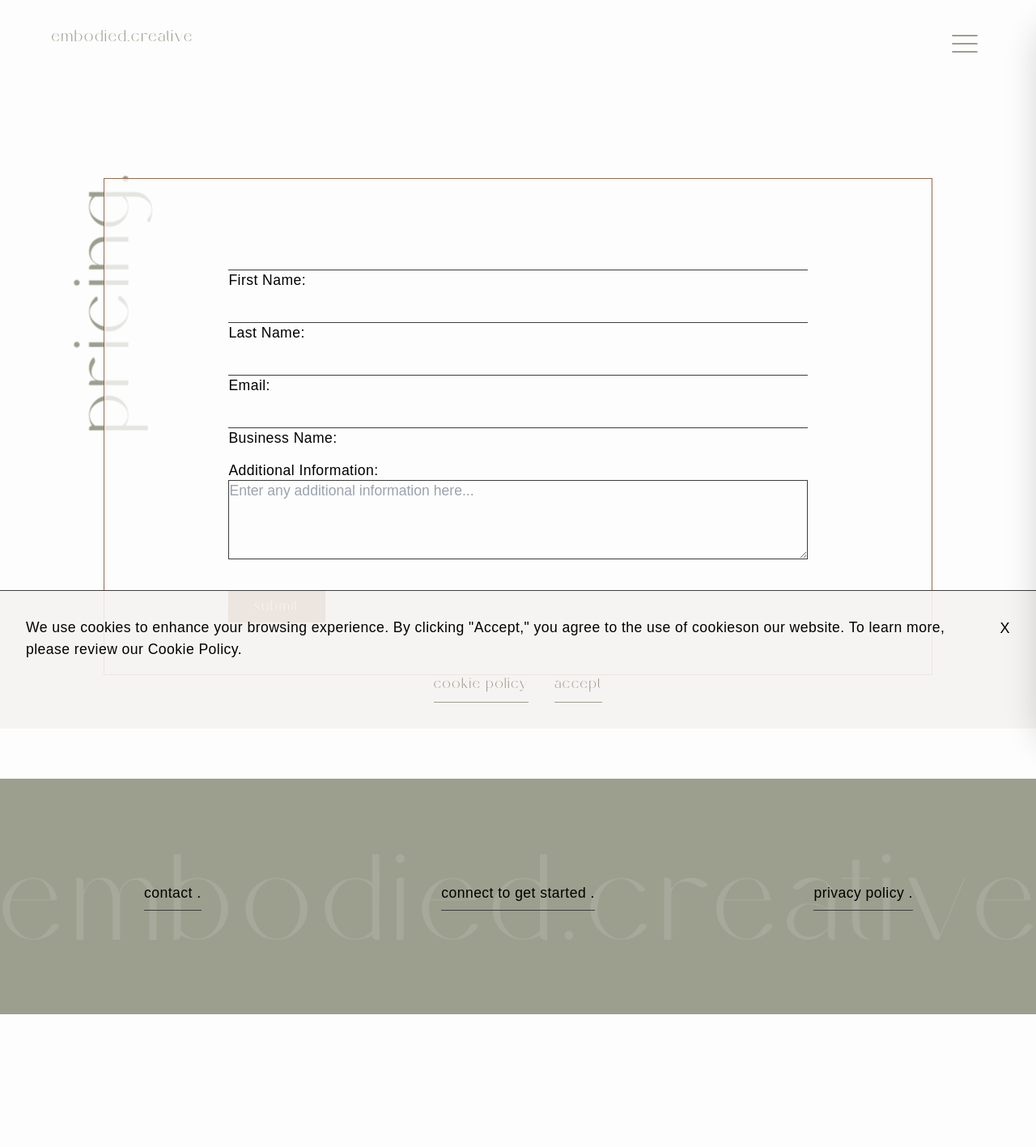
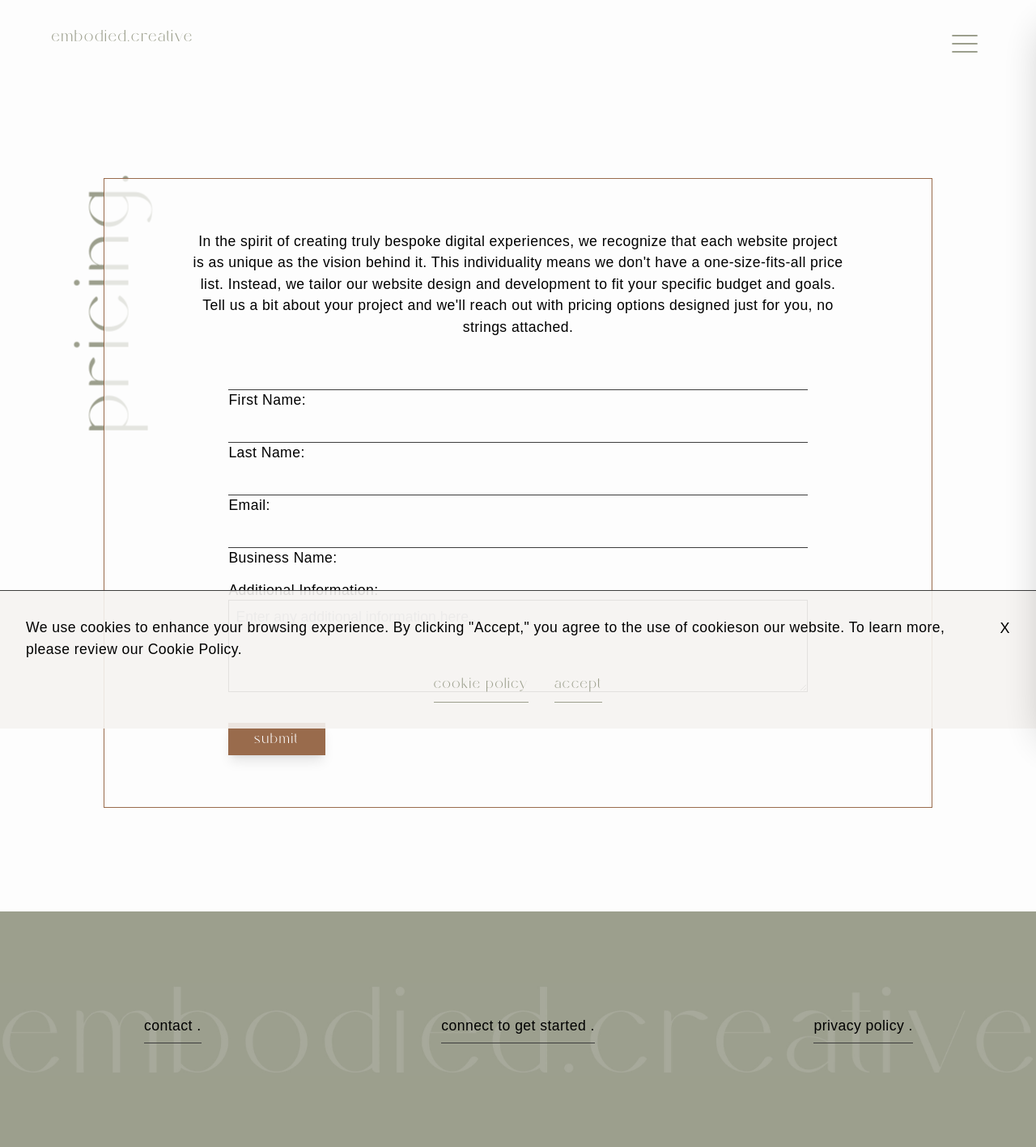
Before and after one commit to brittwoodard/embodied-creative, a Jekyll site: the page built from pricing.html, in a window 1280 px wide. Shown: the whole page at 81% size. Built offline with Jekyll 4.4.1, drawn with Linux system fonts in a browser that asks for light colours; nearby versions of some CDN libraries; some web fonts are replaced; before the commit the page ends 1253 px from its top, so only the background shows below that.

Commit message:
pricing text

```diff
--- a/assets/css/output-style.css
+++ b/assets/css/output-style.css
@@ -863,6 +863,9 @@ footer .child {
 .mt-\[75\%\] {
   margin-top: 75%;
 }
+.mb-5p {
+  margin-bottom: 5%;
+}
 .block {
   display: block;
 }
@@ -1075,6 +1078,12 @@ footer .child {
 .p-8 {
   padding: 2rem;
 }
+.p-\[20\%\] {
+  padding: 20%;
+}
+.p-2 {
+  padding: 0.5rem;
+}
 .px-10p {
   padding-left: 10%;
   padding-right: 10%;
@@ -1102,6 +1111,10 @@ footer .child {
 .py-8 {
   padding-top: 2rem;
   padding-bottom: 2rem;
+}
+.px-\[20\%\] {
+  padding-left: 20%;
+  padding-right: 20%;
 }
 .pb-10 {
   padding-bottom: 2.5rem;
--- a/pricing.html
+++ b/pricing.html
@@ -5,6 +5,9 @@ layout: default
 <section class="bg-light py-10p">
     <h1 class="text-[4rem] sm:text-7xl md:text-8xl -rotate-90 -left-[5rem] top-[20rem] md:-left-[6rem] lg:-left-[2rem] text-dark lowercase fixed">Pricing.</h1>
     <div class="border border-feature p-5p mx-10p z-10 bg-light/75 relative">
+        <div class="px-5p mb-4 text-center">
+            <p>In the spirit of creating truly bespoke digital experiences, we recognize that each website project is as unique as the vision behind it. This individuality means we don't have a one-size-fits-all price list. Instead, we tailor our website design and development to fit your specific budget and goals. Tell us a bit about your project and we'll reach out with pricing options designed just for you, no strings attached.</p>
+        </div>
         <form id="pricing-form" class="px-10p leading-6" name="pricing"
         method="POST" data-netlify="true" action="/contact-thank-you.html" onSubmit="submit"
         data-netlify-honeypot=“bot-field”>
@@ -83,7 +86,7 @@ layout: default
             <label for="additional-info" class="block">Additional Information:</label>
             <textarea id="additional-info" name="additional-info" rows="4"
                 placeholder="Enter any additional information here..."
-                class="w-full border border-black bg-transparent box"></textarea>
+                class="w-full border border-black bg-transparent box p-2"></textarea>
         </div>
 
         <button type="submit" class="button">Submit</button>
```
